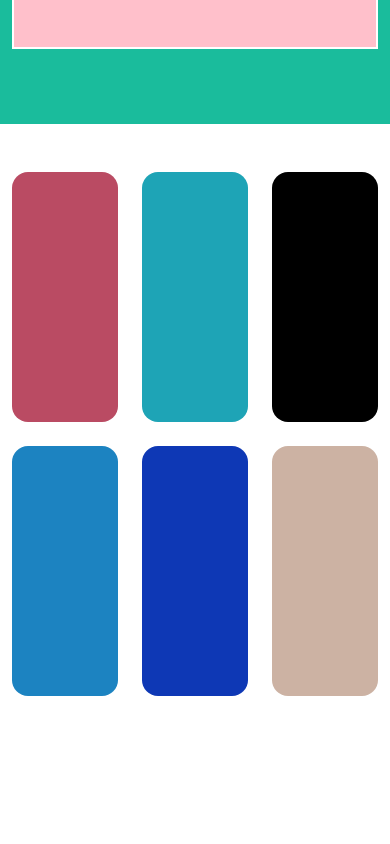
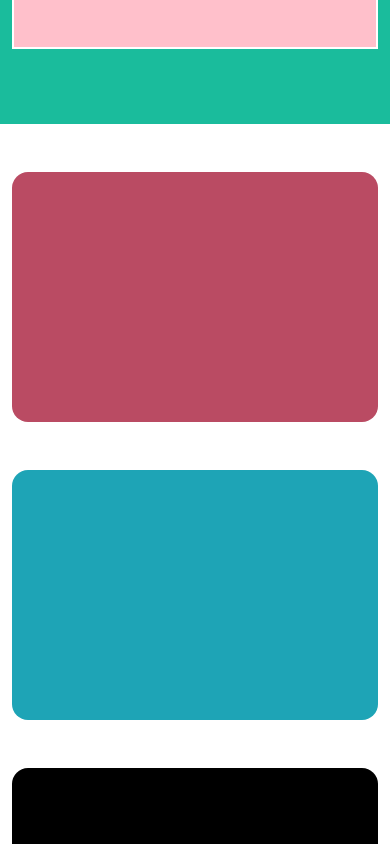
Before and after one commit to LambertoNeri/html-css-bootstrap-freelancer, a plain HTML site: page index.html in a window 390 px wide. Shown: the part 580-1424 px from the top of the page. Before the commit the page ends 1276 px from the top, so only its background shows below. Drawn offline with nearby package versions, Linux system fonts and the light colour scheme.

Commit message:
add some reponsitivity to cols

```diff
--- a/index.html
+++ b/index.html
@@ -33,27 +33,27 @@
         <div class="container">
             <div class="row">
 
-                <div class="col-4">
+                <div class="col-sm-12 col-md-6 col-xl-4">
                     <div class="card-height bordò mt-5 rounded-4"></div>
                 </div>
 
-                <div class="col-4">
+                <div class="col-sm-12 col-md-6 col-xl-4">
                     <div class="card-height blue mt-5 rounded-4"></div>
                 </div>
 
-                <div class="col-4">
+                <div class="col-sm-12 col-md-6 col-xl-4">
                     <div class="card-height black mt-5 rounded-4"></div>
                 </div>
 
-                <div class="col-4">
+                <div class="col-sm-12 col-md-6 col-xl-4">
                     <div class="card-height celeste mt-4 rounded-4"></div>
                 </div>
 
-                <div class="col-4">
+                <div class="col-sm-12 col-md-6 col-xl-4">
                     <div class="card-height blu-scuro mt-4 rounded-4"></div>
                 </div>
 
-                <div class="col-4">
+                <div class="col-sm-12 col-md-6 col-xl-4">
                     <div class="card-height marroncino mt-4 rounded-4"></div>
                 </div>
 
```
